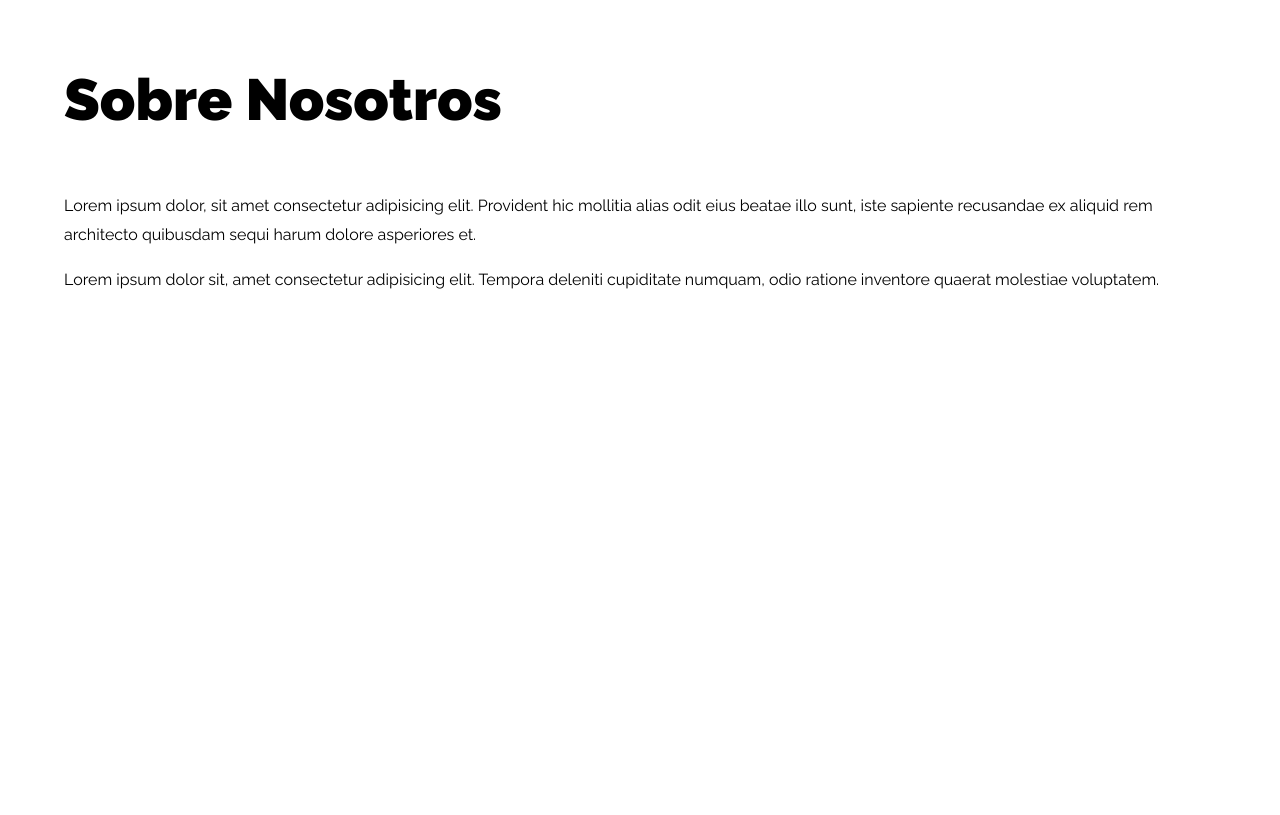
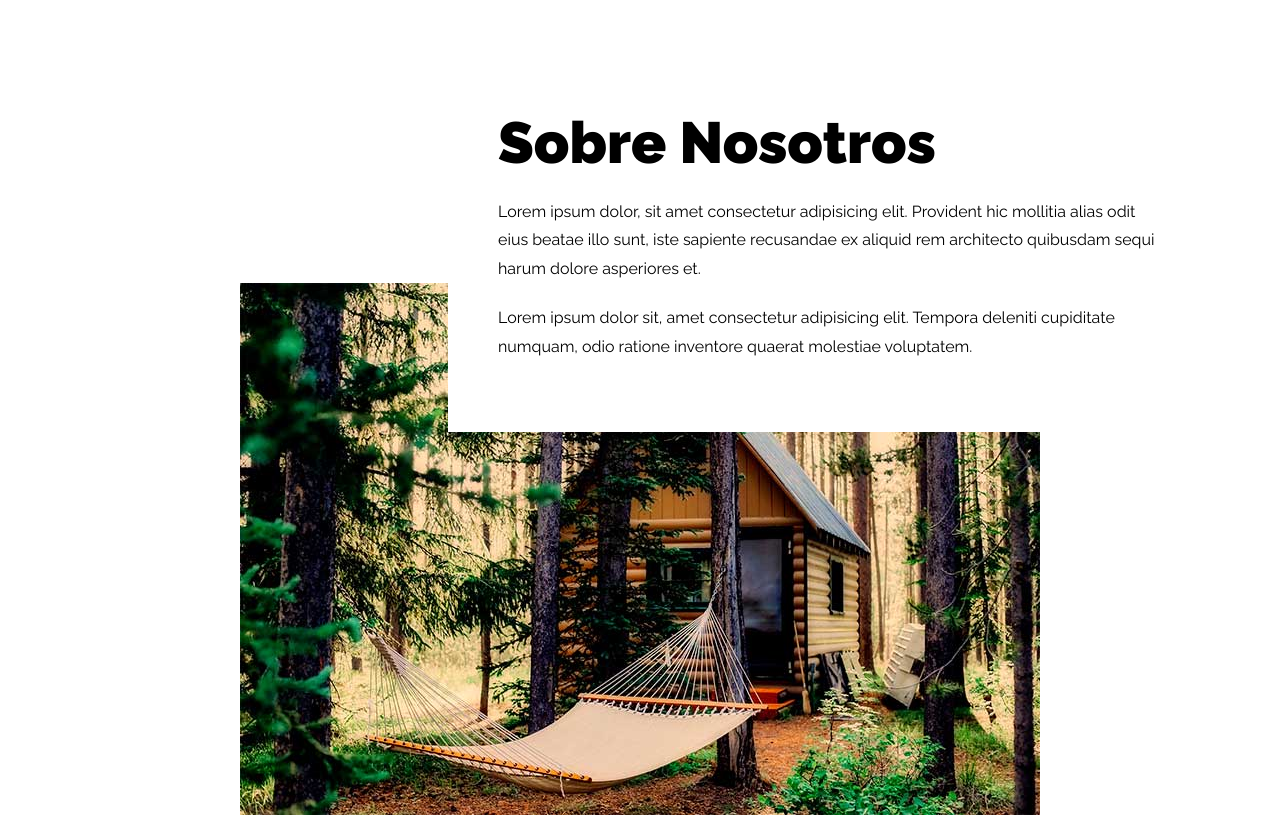
Before and after one commit to MartinezFabian/ArchitectureWebsite, a plain HTML site: page index.html in a window 1280 px wide. Shown: the part 662-1477 px from the top of the page. Before the commit the page ends 973 px from the top, so only its background shows below. Drawn offline with Linux system fonts and the light colour scheme.

Commit message:
add css styles to about section

```diff
--- a/css/styles.css
+++ b/css/styles.css
@@ -36,6 +36,7 @@ h2,
 h3 {
   font-weight: 900;
   margin: 1rem 0 4rem 0;
+  line-height: 1.2;
 }
 
 h1 {
@@ -61,9 +62,9 @@ img {
 }
 
 .container {
-  width: 90%;
   max-width: 120rem;
-  margin: 0 auto;
+  width: 90%; /* cuando el ancho sea menos de 1200px va a ocupar el 90% */
+  margin: 0 auto; /* centra el contenedor */
 }
 
 .btn {
@@ -113,7 +114,7 @@ img {
   font-size: 2rem;
 }
 
-@media (min-width: 768px) {
+@media (min-width: 1070px) {
   .bar {
     display: flex;
     justify-content: space-between;
@@ -223,3 +224,46 @@ img {
   margin: 0;
   line-height: 1;
 }
+
+/* ABOUT SECTION */
+
+.about {
+  display: grid;
+  grid-template-rows: 1fr 1fr;
+  background-image: url(../img/nosotros.jpg);
+  background-repeat: no-repeat;
+  background-position: bottom center;
+}
+
+@media (min-width: 992px) {
+  .about {
+    grid-template-columns: 1fr 1fr 1fr;
+  }
+}
+
+.about-content {
+  background-color: var(--white);
+  padding: 1rem;
+}
+
+@media (min-width: 992px) {
+  .about-content {
+    padding: 5rem;
+    grid-column: 2/4;
+  }
+}
+
+.about-content h2 {
+  font-size: 4rem;
+}
+
+@media (min-width: 768px) {
+  .about-content h2 {
+    font-size: 5.8rem;
+  }
+}
+
+.about-content h2,
+.about-content p {
+  margin-bottom: 2rem;
+}
```
